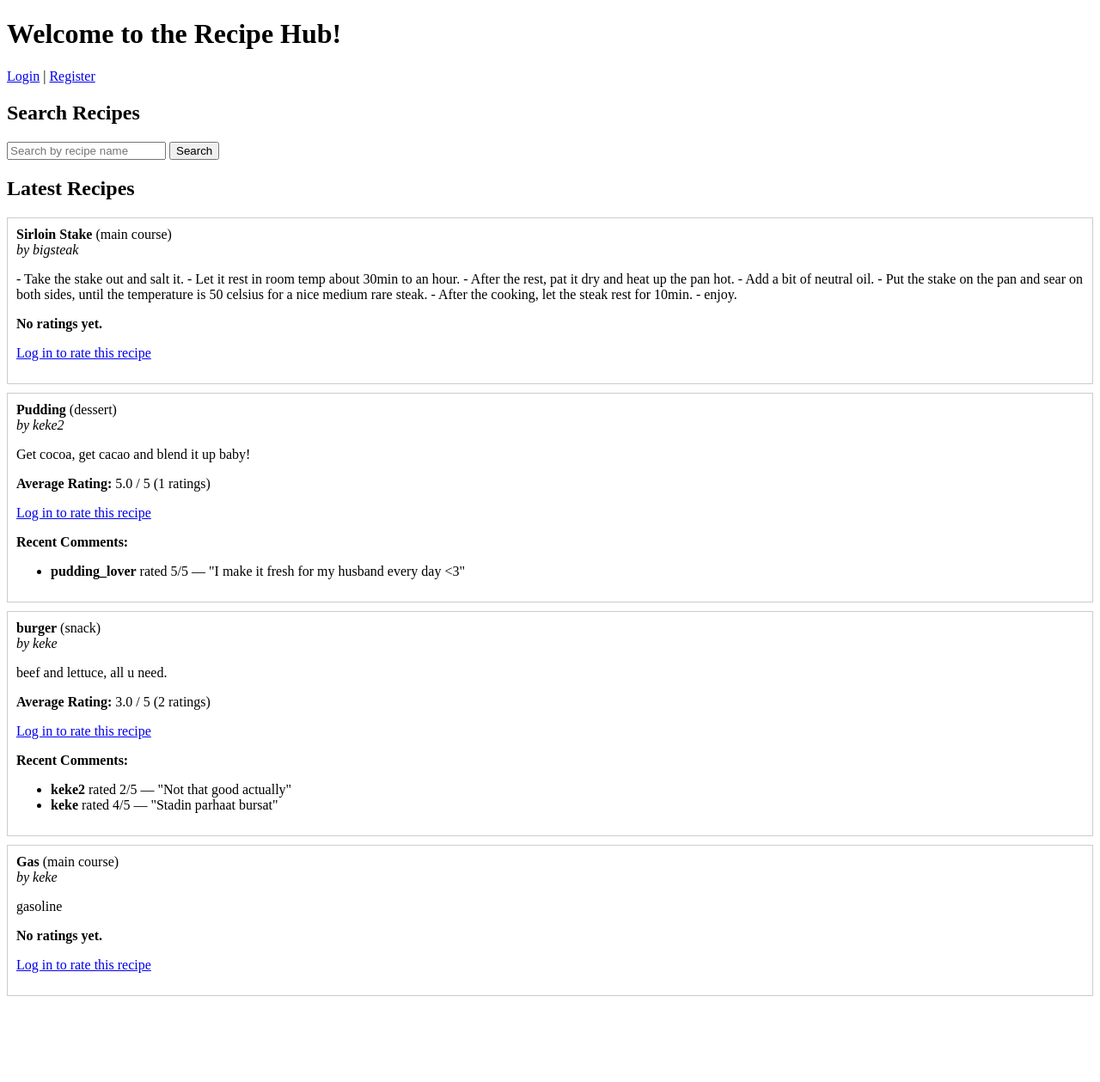
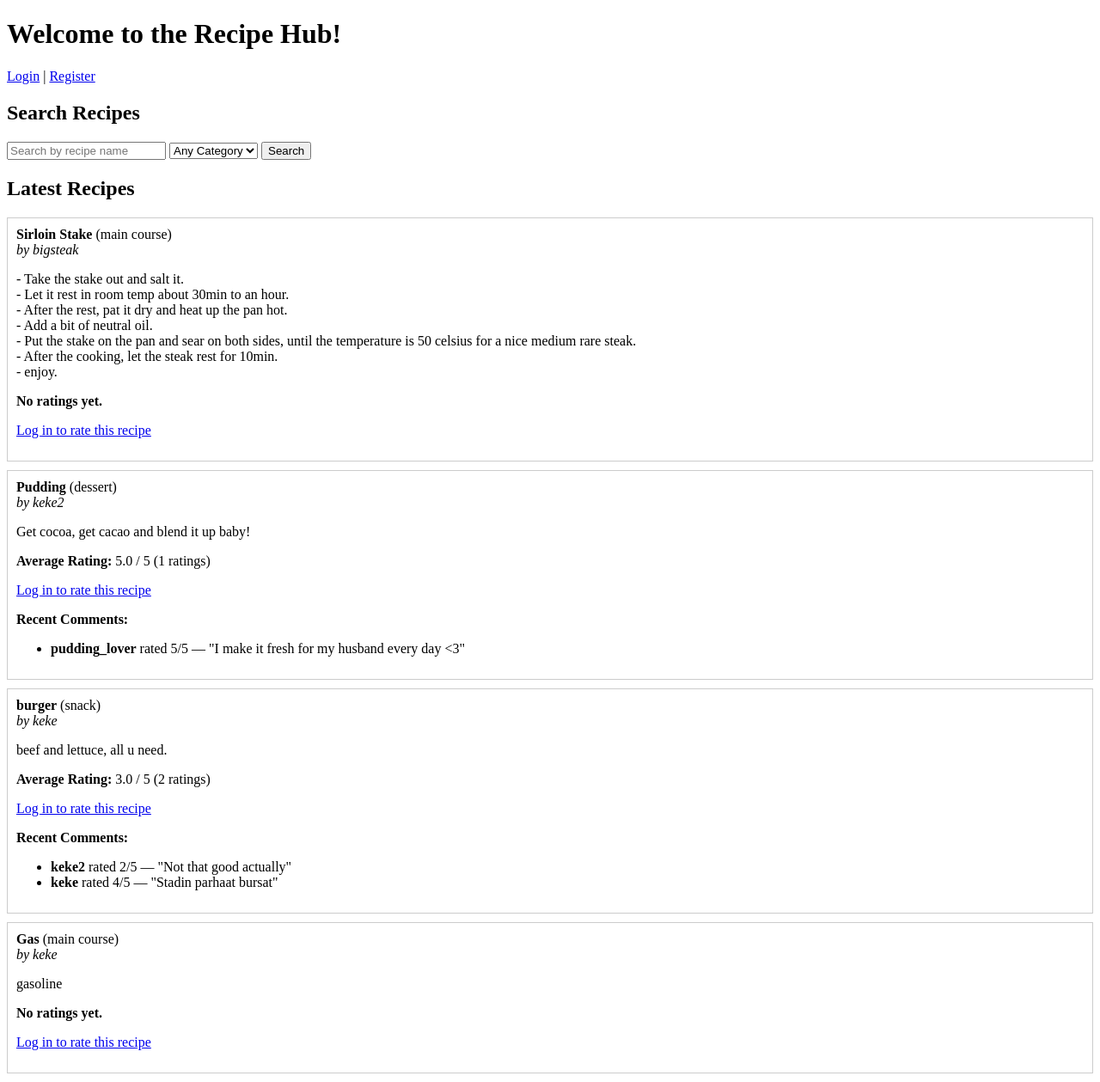
Before and after one commit to KerkkoKuokkanen/ruokareseptit, a Flask app: page /main in a window 1280 px wide. Shown: the whole page at 86% size. Before the commit the page ends 1159 px from the top, so only its background shows below. Run offline with Flask 3, Linux system fonts and the light colour scheme; data comes from the database, SQL or seed files in the repository; both versions use the stored data as it was after the commit.

Commit message:
new line fixed, plus additional search features

```diff
--- a/app.py
+++ b/app.py
@@ -56,6 +56,7 @@ def redirect_to_main():
 @app.route("/main", methods=["GET", "POST"])
 def main_page():
     search_term = request.args.get("search", "")
+    selected_category = request.args.get("category", "any")
     username = session.get("username")
 
     if request.method == "POST" and username:
@@ -63,7 +64,7 @@ def main_page():
             return "Invalid CSRF token", 403
         recipe_id = request.form["recipe_id"]
         rating = int(request.form["rating"])
-        comment = request.form["comment"][:120]  # limit to 120 chars
+        comment = request.form["comment"][:120]
 
         with sqlite3.connect("database.db") as conn:
             cursor = conn.cursor()
@@ -73,27 +74,30 @@ def main_page():
             """, (recipe_id, username, rating, comment))
             conn.commit()
 
-        return redirect(url_for("main_page", search=search_term))
+        return redirect(url_for("main_page", search=search_term, category=selected_category))
 
     with sqlite3.connect("database.db") as conn:
         cursor = conn.cursor()
-        if search_term:
+
+        # Build query dynamically
+        if selected_category != "any":
+            cursor.execute("""
+                SELECT id, username, title, instructions, category
+                FROM recipes
+                WHERE title LIKE ? AND category = ?
+                ORDER BY id DESC
+            """, ('%' + search_term + '%', selected_category))
+        else:
             cursor.execute("""
                 SELECT id, username, title, instructions, category
                 FROM recipes
                 WHERE title LIKE ?
                 ORDER BY id DESC
             """, ('%' + search_term + '%',))
-        else:
-            cursor.execute("""
-                SELECT id, username, title, instructions, category
-                FROM recipes
-                ORDER BY id DESC
-                LIMIT 10
-            """)
+
         recent_recipes = cursor.fetchall()
 
-        # Get ratings per recipe
+        # Load ratings
         ratings_data = {}
         for recipe in recent_recipes:
             recipe_id = recipe[0]
@@ -107,7 +111,7 @@ def main_page():
                 "comments": comments
             }
 
-    return render_template("main.html", recent_recipes=recent_recipes, username=username, search_term=search_term, ratings_data=ratings_data, csrf_token=get_csrf_token())
+    return render_template("main.html", recent_recipes=recent_recipes, username=username, search_term=search_term, ratings_data=ratings_data, csrf_token=get_csrf_token(), selected_category=selected_category)
 
 
 
--- a/templates/home.html
+++ b/templates/home.html
@@ -35,7 +35,7 @@
 {% for id, title, instructions, category in recipes %}
     <div style="border:1px solid #ccc; padding:10px; margin:10px 0;">
         <strong>{{ title }}</strong> ({{ category }})<br>
-        <p>{{ instructions }}</p>
+        <p>{{ instructions.replace('\n', '<br>')|safe }}</p>
 
         <form method="POST" action="{{ url_for('delete', recipe_id=id) }}" style="display:inline;">
 			<input type="hidden" name="csrf_token" value="{{ csrf_token }}">
--- a/templates/main.html
+++ b/templates/main.html
@@ -17,10 +17,19 @@
     {% endif %}
 
 	<h2>Search Recipes</h2>
-	<form method="get" action="{{ url_for('main_page') }}">
-	    <input type="text" name="search" placeholder="Search by recipe name" value="{{ search_term }}">
-	    <button type="submit">Search</button>
-	</form>
+<form method="get" action="{{ url_for('main_page') }}">
+    <input type="text" name="search" placeholder="Search by recipe name" value="{{ search_term }}">
+
+    <select name="category">
+        <option value="any" {% if selected_category == "any" %}selected{% endif %}>Any Category</option>
+        <option value="main course" {% if selected_category == "main course" %}selected{% endif %}>Main Course</option>
+        <option value="dessert" {% if selected_category == "dessert" %}selected{% endif %}>Dessert</option>
+        <option value="snack" {% if selected_category == "snack" %}selected{% endif %}>Snack</option>
+    </select>
+
+    <button type="submit">Search</button>
+</form>
+
 
 
     <h2>Latest Recipes</h2>
@@ -29,7 +38,7 @@
     <div style="border: 1px solid #ccc; padding: 10px; margin: 10px 0;">
         <strong>{{ title }}</strong> ({{ category }})<br>
         <em>by {{ user }}</em>
-        <p>{{ instructions }}</p>
+        <p>{{ instructions.replace('\n', '<br>')|safe }}</p>
 
         {% set rating = ratings_data[id] %}
         {% if rating.avg %}
```
Also changed, not shown: database.db.
